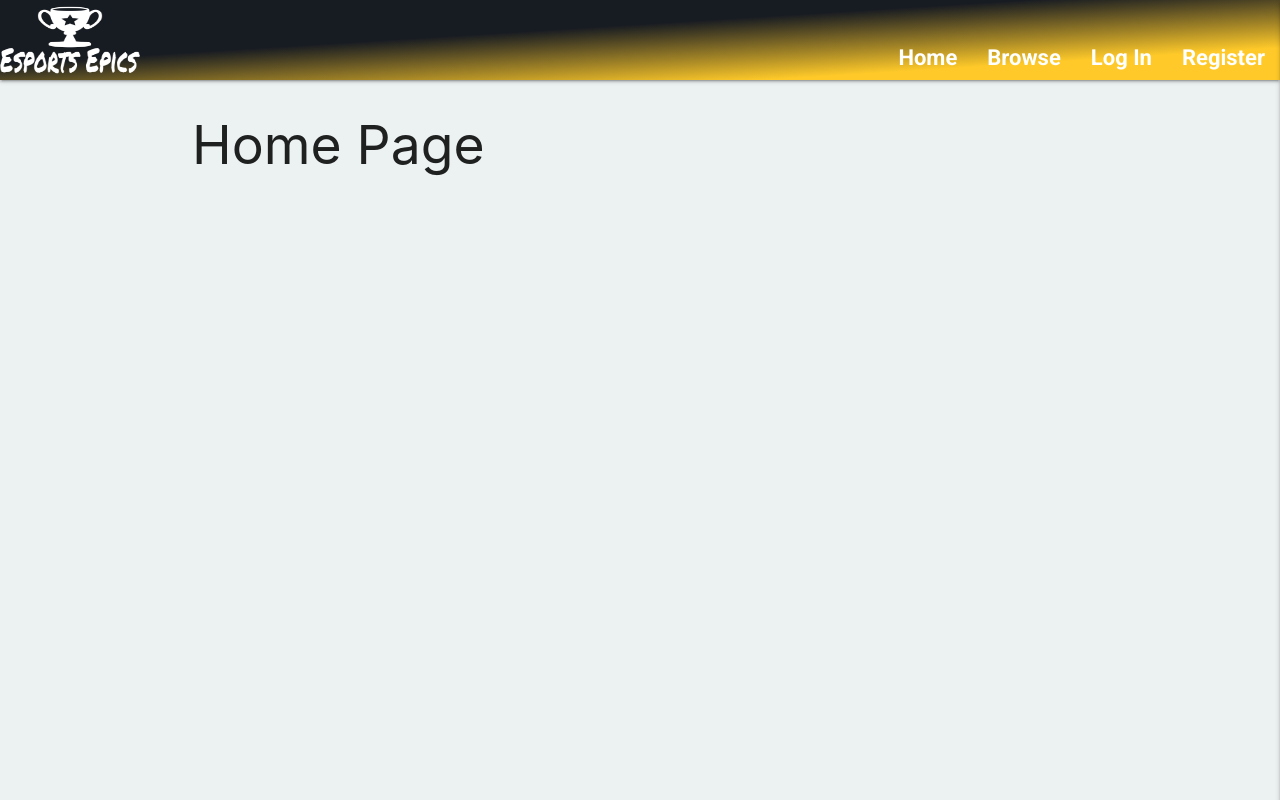
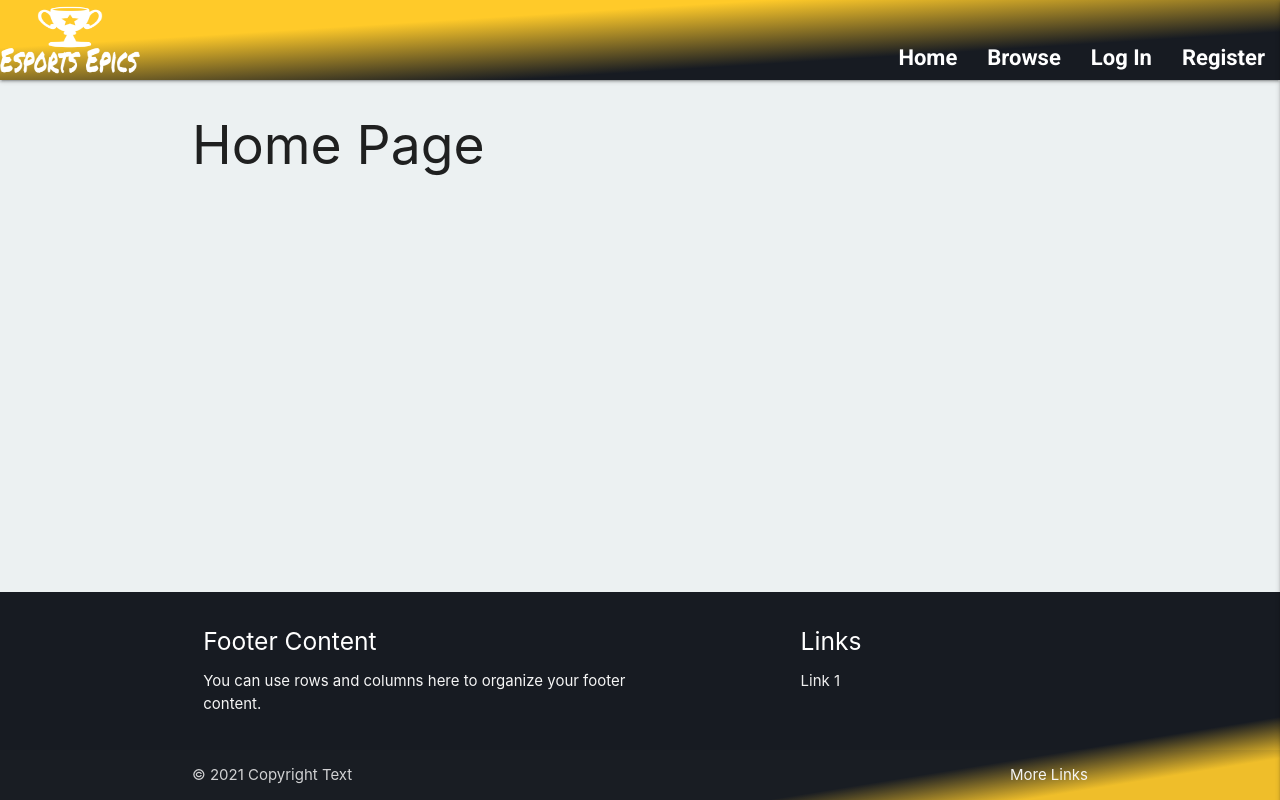
Before and after one commit to jamesr1775/esports-epics, a Flask app: page / in a window 1280 px wide. Run offline with Flask 2, Linux system fonts and the light colour scheme; some libraries are stand-ins or nearby versions.

Commit message:
adding a site footer template

```diff
--- a/static/css/style.css
+++ b/static/css/style.css
@@ -5,7 +5,11 @@ body{
     background-color: #ECF1F2;
 }
 .bg-navbar{
-    background: linear-gradient(to bottom right, #171b22 40%, #FFCA29 80%);
+    /* background: linear-gradient(to bottom right, #171b22 40%, #FFCA29 80%); */
+    background: linear-gradient(to bottom right, #FFCA29 30%, #171b22 70%);
+}
+.bg-footer{
+    background: linear-gradient(to bottom right, #171b22 80%, #FFCA29 90%);
 }
 
 /*********************** General ***********************/
@@ -13,6 +17,15 @@ body{
     max-width: 100% !important;
 }
 
+body {
+    display: flex;
+    min-height: 100vh;
+    flex-direction: column;
+}
+
+main {
+    flex: 1 0 auto;
+}
 /*********************** Navbar ***********************/
 .company-logo{
     min-height: 75px;
--- a/templates/base.html
+++ b/templates/base.html
@@ -65,6 +65,30 @@
         {% block content %}
         {% endblock %}
     </main>
+        <!-- Footer Social Links & Copyright -->
+
+    <footer class="page-footer bg-footer">
+        <div class="container">
+            <div class="row">
+                <div class="col l6 s12">
+                <h5 class="white-text">Footer Content</h5>
+                <p class="grey-text text-lighten-4">You can use rows and columns here to organize your footer content.</p>
+                </div>
+                <div class="col l4 offset-l2 s12">
+                <h5 class="white-text">Links</h5>
+                <ul>
+                    <li><a class="grey-text text-lighten-3" href="#!">Link 1</a></li>
+                </ul>
+                </div>
+            </div>
+        </div>
+        <div class="footer-copyright">
+            <div class="container">
+                © 2021 Copyright Text
+            <a class="grey-text text-lighten-4 right" href="#!">More Links</a>
+            </div>
+        </div>
+    </footer>
 
     <script
         src="https://code.jquery.com/jquery-3.6.0.min.js"
```
